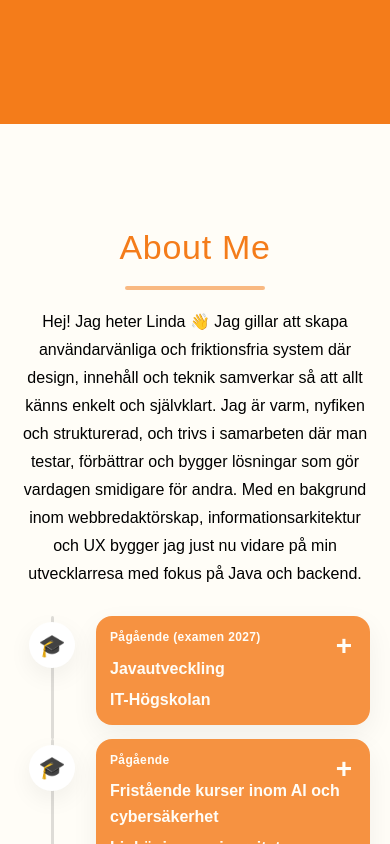
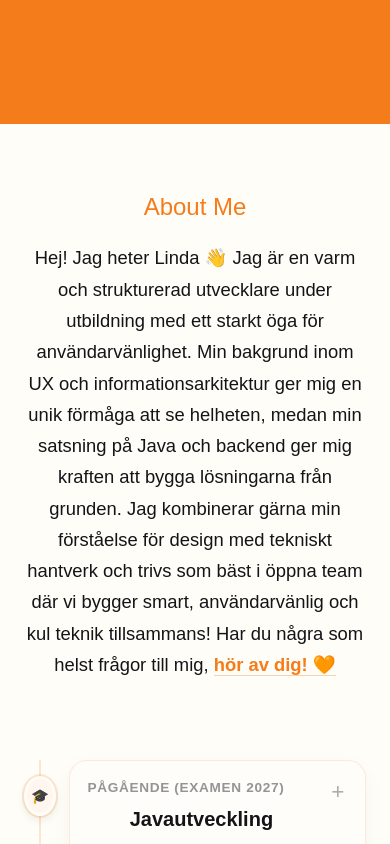
Before and after one commit to lindaeskilsson/portfolio, a React (Vite) app: page / in a window 390 px wide. Shown: the part 720-1564 px from the top of the page. Built offline with nearby package versions, Linux system fonts and the light colour scheme; a web font is replaced by a local one.

Commit message:
fix about, footer, skills section

```diff
--- a/package.json
+++ b/package.json
@@ -16,7 +16,7 @@
     "motion": "^12.26.2",
     "react": "^19.2.0",
     "react-dom": "^19.2.0",
-    "react-icons": "^5.5.0",
+    "react-icons": "^5.6.0",
     "tailwind-merge": "^3.4.0",
     "tailwindcss-animate": "^1.0.7"
   },
--- a/src/CSS/about.css
+++ b/src/CSS/about.css
@@ -1,217 +1,134 @@
+
+/* ================================
+   ABOUT PAGE LAYOUT
+================================ */
+
 .aboutPage {
-  padding: 96px 20px;
-  background: var(--cream);
-  color: var(--text);
+  padding: 4rem 1.5rem;
+  display: flex;
+  justify-content: center;
 }
 
 .aboutPage-inner {
-  max-width: 980px;
+  max-width: 900px;
+  width: 100%;
+  text-align: center; /* Centrera rubrik + text */
   margin: 0 auto;
 }
 
 .aboutHeader {
-  text-align: center;
-  margin-bottom: 28px;
-}
-
-.aboutTitle {
-  font-size: clamp(34px, 5vw, 56px);
-  margin: 0;
-  letter-spacing: 0.02em;
-  color: var(--orange);
-}
-
-.aboutTitle::after {
-  content: "";
-  display: block;
-  width: 140px;
-  height: 4px;
-  margin: 12px auto 0;
-  border-radius: 999px;
-  background: var(--orange-soft);
-  opacity: 0.95;
+  margin-bottom: 3rem;
 }
 
 .aboutText {
-  margin: 18px auto 0;
-  max-width: 78ch;
-  line-height: 1.75;
-  font-size: 16px;
-  color: #000000;
+  font-size: 1.15rem;
+  line-height: 1.7;
+  max-width: 700px;
+  margin: 0 auto; /* Gör textblocket centrerat */
+  color: var(--text-dark);
 }
 
-.aboutButtons {
-  margin-top: 16px;
-  display: flex;
-  gap: 10px;
-  justify-content: center;
-  flex-wrap: wrap;
-}
 
-.aboutBtn:hover {
-  transform: translateY(-1px);
-  background: rgba(10, 10, 14, 0.06);
-}
-
-.aboutBtn.ghost {
-  background: transparent;
-}
-
-.timelineLegend {
-  display: flex;
-  gap: 10px;
-  justify-content: center;
-  margin: 8px 0 22px;
-  flex-wrap: wrap;
-}
-
-.tag {
-  font-size: 12px;
-  padding: 7px 10px;
-  border-radius: 999px;
-  border: 1px solid rgba(10, 10, 14, 0.1);
-  background: rgba(10, 10, 14, 0.04);
-  color: rgba(20, 20, 24, 0.78);
-  font-weight: 800;
-}
-
-.tag.work {
-  box-shadow: inset 0 0 0 1px rgba(244, 124, 26, 0.35);
-}
-
-.tag.edu {
-  box-shadow: inset 0 0 0 1px rgba(122, 92, 255, 0.35);
-}
+/* ================================
+   TIMELINE – Layout & Structure
+================================ */
 
 .infTimeline {
-  padding-bottom: 56px;
+  padding: 2rem 0 4rem;
 }
 
 .infTimeline-list {
   list-style: none;
+  margin: 0 auto;
   padding: 0;
-  margin: 0 auto;
-  max-width: 820px;
-  display: grid;
-  gap: 14px;
+  max-width: 900px;
+  display: flex;
+  flex-direction: column;
+  gap: 1.6rem;
 }
 
 .infTimeline-item {
   display: grid;
-  grid-template-columns: 76px 1fr;
-  gap: 14px;
-  align-items: start;
+  grid-template-columns: 48px minmax(0, 1fr);
+  gap: 1.2rem;
+  align-items: stretch;
+  position: relative;
 }
+
+/* ================================
+   Spine & Node
+================================ */
 
 .infTimeline-spine {
   position: relative;
-  height: 100%;
-  display: grid;
-  justify-items: center;
-  padding-top: 6px;
+  display: flex;
+  justify-content: center;
 }
 
 .infTimeline-spine::before {
   content: "";
   position: absolute;
   top: 0;
-  bottom: -14px;
-  width: 3px;
-  border-radius: 999px;
-  background: rgba(20, 20, 24, 0.14);
+  bottom: -1.6rem;
+  width: 2px;
+  background: rgba(244, 124, 26, 0.18);
+}
+
+.infTimeline-item:last-child .infTimeline-spine::before {
+  bottom: 50%;
 }
 
 .infTimeline-node {
-  width: 52px;
-  height: 52px;
-  border-radius: 999px;
-  display: grid;
-  place-items: center;
-  background: #ffffff;
-  border: 1px solid var(--border);
-  box-shadow: 0 8px 24px rgba(10, 10, 14, 0.06);
+  position: relative;
   z-index: 2;
+  width: 40px;
+  height: 40px;
+  margin-top: 1.4rem;
+  border-radius: 50%;
+  border: 3px solid var(--cream);
+  background: var(--white);
+  box-shadow:
+    0 0 0 2px rgba(244, 124, 26, 0.18),
+    0 4px 10px rgba(0, 0, 0, 0.08);
+  display: flex;
+  align-items: center;
+  justify-content: center;
+  font-size: 0.9rem;
 }
 
-.infTimeline-icon {
-  font-size: 24px;
-}
-
-.infTimeline-content {
-  background: var(--orange);
-  border: 1px solid var(--border);
-  border-radius: 16px;
-  padding: 12px 14px;
-  box-shadow: 0 10px 28px rgba(10, 10, 14, 0.06);
+.infTimeline-item.work .infTimeline-node {
+  background: #fff3e8;
   color: var(--cream);
 }
 
-.infTimeline-item.edu .infTimeline-content {
-  background: #f47c1ad1;
-  border-color: rgba(122, 92, 255, 0.22);
+.infTimeline-item.edu .infTimeline-node {
+  background: #fff7ef;
+  color: var(--orange);
+}
+
+/* ================================
+   Content Card
+================================ */
+
+.infTimeline-content {
+  width: 100%;
+  box-sizing: border-box;
+  border-radius: 22px;
+  padding: 1.4rem 1.6rem;
+  background: #fffaf6;
+  border: 1px solid rgba(244, 124, 26, 0.18);
+  box-shadow: 0 6px 20px rgba(0, 0, 0, 0.04);
+  transition: transform 0.25s ease, box-shadow 0.25s ease;
 }
 
 .infTimeline-item.work .infTimeline-content {
-  background: #f0802599;
-  border-color: rgba(244, 124, 26, 0.18);
+  background: #fff3e8;
+  border-color: rgba(244, 124, 26, 0.28);
 }
 
-.infTimeline-meta {
-  display: flex;
-  gap: 10px;
-  align-items: center;
-  margin-bottom: 8px;
-  flex-wrap: wrap;
-}
-
-.infTimeline-year {
-  font-size: 12px;
-  font-weight: 900;
-  color: var(--cream);
-  letter-spacing: 0.03em;
-}
-
-.infTimeline-badge.work {
-  box-shadow: inset 0 0 0 1px rgba(244, 124, 26, 0.35);
-}
-
-.infTimeline-badge.edu {
-  box-shadow: inset 0 0 0 1px rgba(227, 99, 13, 0.809);
-}
-
-.infTimeline-title {
-  margin: 0;
-  font-weight: 900;
-  color: var(--cream);
-}
-
-.infTimeline-company {
-  margin: 6px 0 0;
-  font-weight: 800;
-  color: var(--cream);
-}
-
-.infTimeline-text {
-  margin: 8px 0 0;
-  color: var(--cream);
-  line-height: 1.55;
-  font-size: 16px;
-}
-
-@media (max-width: 720px) {
-  .infTimeline-item {
-    grid-template-columns: 64px 1fr;
-    gap: 12px;
-  }
-
-  .infTimeline-node {
-    width: 46px;
-    height: 46px;
-  }
-
-  .infTimeline-icon {
-    font-size: 22px;
-  }
+.infTimeline-item.edu .infTimeline-content {
+  background: #fffdf9;
+  border-color: rgba(244, 124, 26, 0.14);
 }
 
 .infTimeline-toggle {
@@ -222,42 +139,136 @@
   position: relative;
 }
 
-.infTimeline-toggle:hover {
-  opacity: 0.96;
+.infTimeline-toggle:hover .infTimeline-content,
+.infTimeline-item.open .infTimeline-content {
+  transform: translateY(-3px);
+  box-shadow: 0 12px 28px rgba(0, 0, 0, 0.08);
 }
+
+/* ================================
+   Meta & Typography
+================================ */
+
+.infTimeline-meta {
+  display: flex;
+  align-items: center;
+  gap: 0.6rem;
+  flex-wrap: wrap;
+  margin-bottom: 0.5rem;
+}
+
+.infTimeline-year {
+  font-size: 0.85rem;
+  letter-spacing: 0.05em;
+  text-transform: uppercase;
+  color: rgba(20, 20, 24, 0.45);
+  font-weight: 700;
+}
+
+.infTimeline-title {
+  margin: 0;
+  font-size: 1.55rem;
+  line-height: 1.25;
+  font-weight: 700;
+  color: var(--text-dark);
+}
+
+.infTimeline-company {
+  margin: 0.4rem 0 0;
+  font-size: 1.05rem;
+  color: rgba(20, 20, 24, 0.62);
+}
+
+.infTimeline-text {
+  margin-top: 1rem;
+  line-height: 1.7;
+  color: rgba(20, 20, 24, 0.82);
+}
+
+/* ================================
+   Chevron
+================================ */
 
 .infTimeline-chevron {
   position: absolute;
-  right: 4px;
-  top: 4px;
-  font-size: 28px;
-  font-weight: 700;
-  color: var(--cream);
+  right: 0.2rem;
+  top: 0.2rem;
+  font-size: 1.9rem;
   line-height: 1;
+  color: rgba(20, 20, 24, 0.35);
+  transition: transform 0.25s ease;
 }
 
-.infTimeline-panel {
-  margin-top: 10px;
-  padding-top: 8px;
-  border-top: 1px solid rgba(255, 255, 255, 0.2);
+.infTimeline-item.open .infTimeline-chevron {
+  transform: rotate(180deg);
 }
 
-.infTimeline-content {
-  transition: transform 0.2s ease, box-shadow 0.2s ease;
+/* ================================
+   Panel
+================================ */
+
+.infTimeline-panel {
+  margin-top: 1rem;
+  padding-top: 1rem;
+  border-top: 1px solid rgba(244, 124, 26, 0.12);
+  animation: fadeIn 0.25s ease;
 }
 
-.infTimeline-item.open .infTimeline-content {
-  transform: translateY(-1px);
+@keyframes fadeIn {
+  from { opacity: 0; transform: translateY(-4px); }
+  to   { opacity: 1; transform: translateY(0); }
 }
 
-.projects-group {
-  margin-top: 2.5rem;
+/* ================================
+   Mobile
+================================ */
+
+@media (max-width: 768px) {
+  .infTimeline-item {
+    grid-template-columns: 32px minmax(0, 1fr);
+    gap: 0.8rem;
+  }
+
+  .infTimeline-node {
+    width: 40px;
+    height: 40px;
+    margin-top: 1rem;
+  }
+
+  .infTimeline-content {
+    padding: 1rem 1.1rem;
+    border-radius: 18px;
+  }
+
+  .infTimeline-title {
+    font-size: 1.25rem;
+    padding-right: 2rem;
+  }
+
+  .infTimeline-company {
+    font-size: 0.95rem;
+  }
+
+  .infTimeline-chevron {
+    font-size: 1.4rem;
+  }
 }
 
-.projects-subtitle {
-  font-size: 1.2rem;
+.aboutLink {
+  color: var(--orange);
   font-weight: 700;
-  color: var(--white);
-  margin-bottom: 1rem;
-  text-align: center;
+  text-decoration: none;
+  border-bottom: 1px solid rgba(244, 124, 26, 0.35);
+  transition: color 0.2s ease, border-color 0.2s ease, opacity 0.2s ease;
 }
+
+.aboutLink:hover {
+  color: var(--text);
+  border-color: var(--text);
+}
+
+.aboutLink:focus-visible {
+  outline: 2px solid var(--orange);
+  outline-offset: 3px;
+  border-radius: 4px;
+}
--- a/src/CSS/components.css
+++ b/src/CSS/components.css
@@ -9,8 +9,9 @@
 }
 
 .contact {
+  padding: 100px 20px 300px;
   background: var(--orange);
-  min-height: 100vh;
+  text-align: center;
 }
 
 /* --- SKILLS --- */
@@ -106,7 +107,18 @@
 
 .contact-links a {
   color: var(--cream);
-  font-size: 20px;
+  font-size: 25px;
   position: relative;
   padding: 10px;
 }
+
+.contact h2 {
+  margin-bottom: 0.5rem;
+  font-size: 1.8rem;
+  color: var(--cream);
+}
+
+.contact p {
+  margin-bottom: 1.2rem;
+  color: rgba(255, 248, 240, 0.9);
+}
--- a/src/CSS/project.css
+++ b/src/CSS/project.css
@@ -159,3 +159,10 @@
     line-height: 1.35;
   }
 }
+
+.projects-subtitle {
+  text-align: center;
+  color: var(--cream);
+  font-weight: bold;
+  font-size: 26px;
+}
--- a/src/components/about.jsx
+++ b/src/components/about.jsx
@@ -34,14 +34,14 @@ const timelineItems = [
     year: "Pågående",
     title: "Extraresurs",
     company: "PostNord",
-    text: "Bidrar med struktur och pålitlighet för att hålla tempo och ordning även vid hög belastning.",
+    text: "Vikarierande distrubitör, ansvarar för att sortera och leverera paket i tid, samt ge snabb och vänlig service till kunderna.",
   },
   {
     type: "work",
     year: "Pågående",
     title: "Extraresurs",
     company: "Fjellservice",
-    text: "Stöttar i drift och tar det som behövs för att avlasta i teamet.",
+    text: "Stöttar i drift och tar det som behövs för att avlasta för teamet.",
   },
   {
     type: "work",
@@ -80,10 +80,12 @@ export default function AboutPage() {
           <h2 className="aboutTitle" id="aboutPage-title">About Me</h2>
 
           <p className="aboutText">
-            Hej! Jag heter Linda 👋 Jag gillar att skapa användarvänliga och friktionsfria system där design, innehåll och teknik samverkar så att allt känns enkelt och självklart.
-            Jag är varm, nyfiken och strukturerad, och trivs i samarbeten där man testar, förbättrar och bygger lösningar som gör vardagen smidigare för andra.
-            Med en bakgrund inom webbredaktörskap, informationsarkitektur och UX bygger jag just nu vidare på min utvecklarresa med fokus på Java och backend.
-          </p>
+  Hej! Jag heter Linda 👋 Jag är en varm och strukturerad utvecklare under utbildning med ett starkt öga för användarvänlighet.
+  Min bakgrund inom UX och informationsarkitektur ger mig en unik förmåga att se helheten,
+  medan min satsning på Java och backend ger mig kraften att bygga lösningarna från grunden.
+  Jag kombinerar gärna min förståelse för design med tekniskt hantverk och trivs som bäst i öppna team där vi bygger smart, användarvänlig och kul teknik tillsammans! Har du några som helst frågor till mig,{" "}
+  <a href="#contact" className="aboutLink"> hör av dig! 🧡 </a>
+</p>
         </header>
 
         <div className="infTimeline" aria-label="Timeline">
```
Also changed, not shown: src/components/skills.jsx (+55 -37 lines), 1 other file (tests, documents, lock files or other folders).
